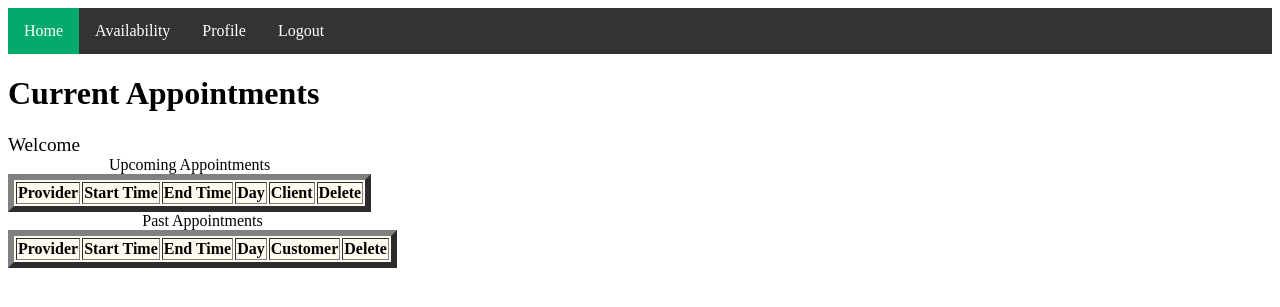
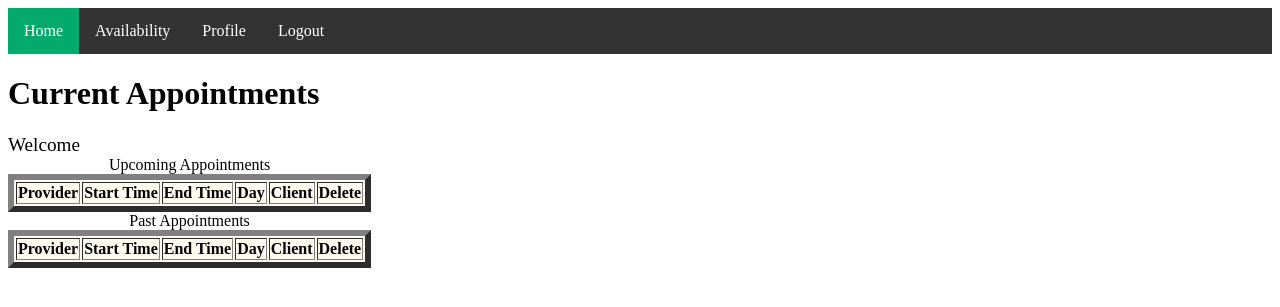
Before and after one commit to aarondunn21/AppointmentScheduler, a Flask app: template templates/providerHome.html in a window 1280 px wide. Shown: the top 307 px of the page. Run offline with Flask 3, Linux system fonts and the light colour scheme; the template is opened without the code that fills it, so the values that code supplies are empty.

Commit message:
multiple weeks scheduled edit

```diff
--- a/app.py
+++ b/app.py
@@ -187,8 +187,8 @@
                             # Determine the date for this day of the week
                             currentdate = monday + timedelta(days=['Monday', 'Tuesday', 'Wednesday', 'Thursday', 'Friday', 'Saturday', 'Sunday'].index(day))
                             print(timedelta(days=['Monday', 'Tuesday', 'Wednesday', 'Thursday', 'Friday', 'Saturday', 'Sunday'].index(day)))
-                            appointment_collection.insert_one({'start_time' : currentdate.strftime('%Y-%m-%d') + ' ' + start_time, 'end_time' : currentdate.strftime('%Y-%m-%d') + ' ' + end_time, 'date' : currentdate, 'customer_name' : '', 'provider_name': name, 'location' :'N/A', 'Notes': 'N/A'})
-                            monday = monday + timedelta(days=7)
+                            appointment_collection.insert_one({'start_time' : currentdate.strftime('%Y-%m-%d') + ' ' + start_time, 'end_time' : currentdate.strftime('%Y-%m-%d') + ' ' + end_time, 'date' : currentdate.strftime('%A, %Y-%m-%d'), 'customer_name' : '', 'provider_name': name, 'location' :'N/A', 'Notes': 'N/A'})
+                monday = monday + timedelta(days=7)
             return redirect(url_for('home',id = id))
         except Exception as e:
             return "Error in query operation "+ str(e)
--- a/templates/providerHome.html
+++ b/templates/providerHome.html
@@ -52,7 +52,7 @@
                 <td>Start Time</td>
                 <td>End Time</td>
                 <td>Day</td>
-                <td>Customer</td>
+                <td>Client</td>
                 <td>Delete</td>
                 </thead>
                 <!--Styles for table-->
```
